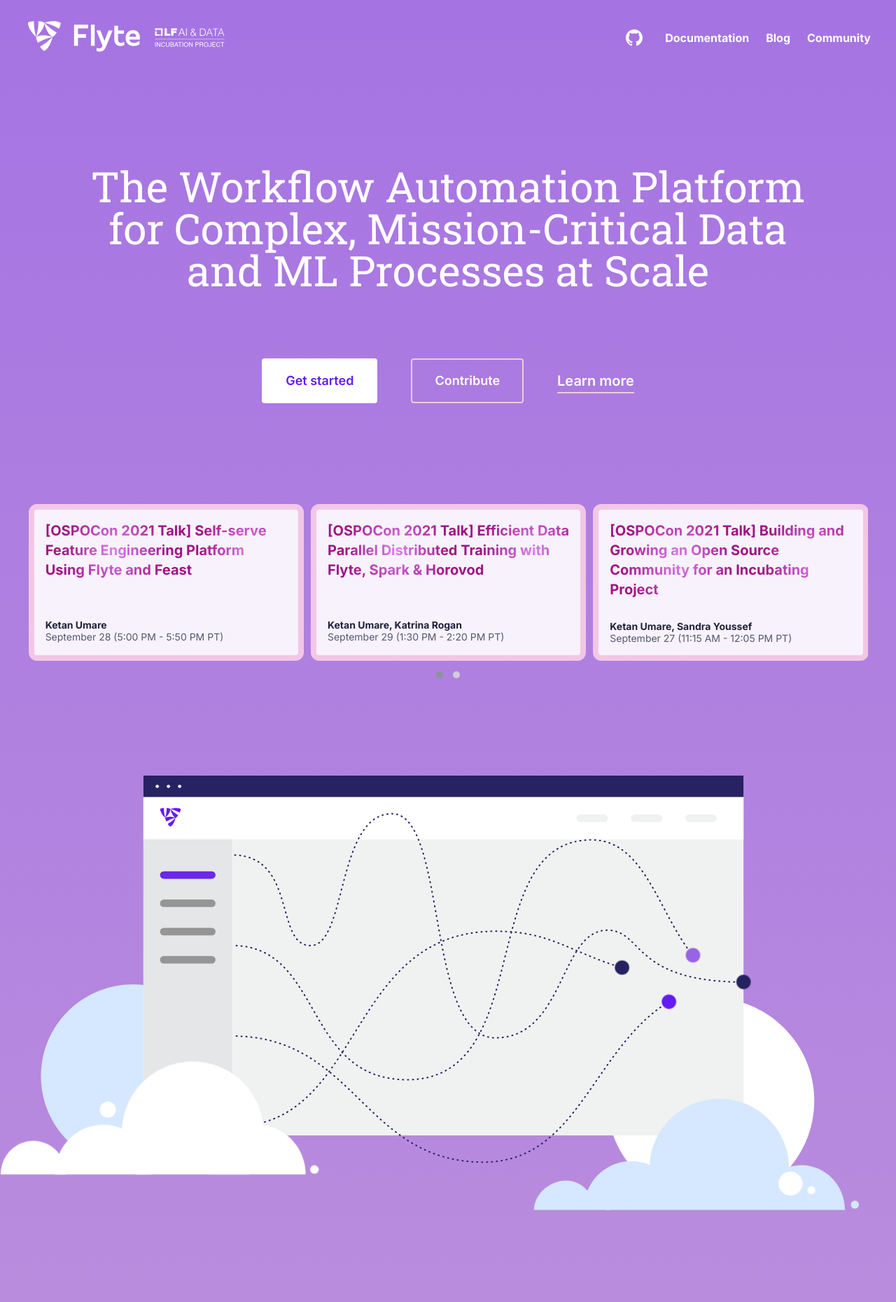
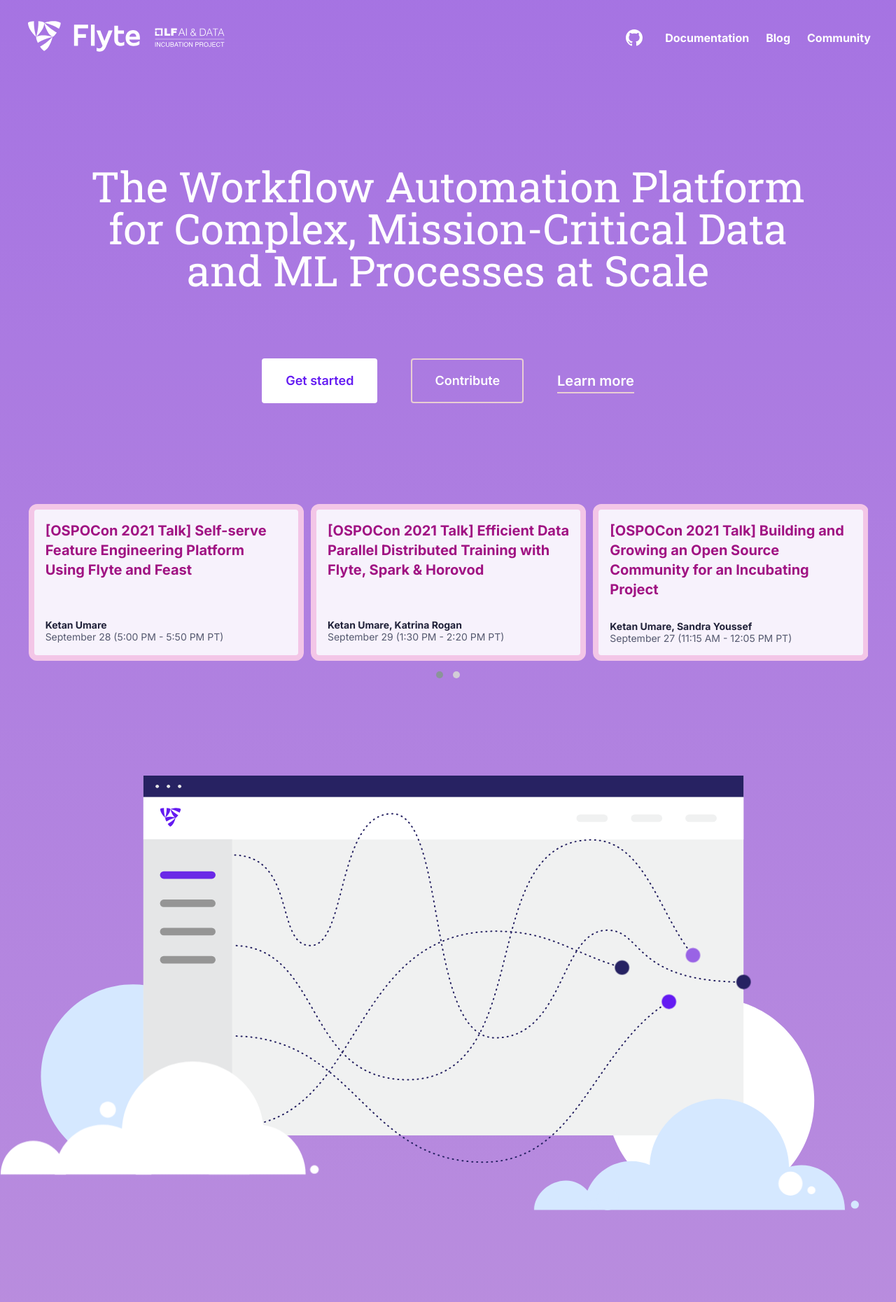
Before and after one commit to flyteorg/flyteorg.github.io, a Jekyll site: the page built from index.html, in a window 1280 px wide. Shown: the top 1860 px of the page at 70% size. Built offline with Jekyll 4.4.1, drawn with Linux system fonts in a browser that asks for light colours; comment, search, counter and statistics services are not loaded; a style sheet for code colours, icons or effects is not loaded.

Commit message:
Remove gradient
Signed-off-by: Samhita Alla <aallasamhita@gmail.com>

```diff
--- a/assets/css/style.css
+++ b/assets/css/style.css
@@ -26,119 +26,32 @@ h1 {
 
 /* TALK */
 .gradient-text-talk {
-  /* Create a conic gradient. */
-  /* Double percentages to avoid blur (#000 10%, #fff 10%, #fff 20%, ...). */
-  background: rgb(226, 129, 241);
-  background: radial-gradient(
-    circle,
-    rgba(226, 129, 241, 1) 0%,
-    rgba(159, 7, 121, 1) 71%
-  );
-  background-size: 57%;
-  background-repeat: repeat;
-
-  /* Use the text as a mask for the background. */
-  /* This will show the gradient as a text color rather than element bg. */
-  -webkit-background-clip: text;
-  -webkit-text-fill-color: transparent;
-
-  /* Animate the text when loading the element. */
-  /* This animates it on page load and when hovering out. */
-  animation: gradient-text-animation-rev 0.5s ease forwards;
-
+  color: rgba(159, 7, 121, 1);
   cursor: pointer;
 }
 
 /* FEATURE */
 .gradient-text-feature {
-  /* Create a conic gradient. */
-  /* Double percentages to avoid blur (#000 10%, #fff 10%, #fff 20%, ...). */
-  background: rgb(34, 178, 181);
-  background: radial-gradient(
-    circle,
-    rgba(34, 178, 181, 1) 0%,
-    rgba(7, 42, 159, 1) 71%
-  );
-  background-size: 57%;
-  background-repeat: repeat;
-
-  /* Use the text as a mask for the background. */
-  /* This will show the gradient as a text color rather than element bg. */
-  -webkit-background-clip: text;
-  -webkit-text-fill-color: transparent;
-
-  /* Animate the text when loading the element. */
-  /* This animates it on page load and when hovering out. */
-  animation: gradient-text-animation-rev 0.5s ease forwards;
-
+  color: rgba(7, 42, 159, 1);
   cursor: pointer;
 }
 
 /* BLOG */
 .gradient-text-blog {
-  /* Create a conic gradient. */
-  /* Double percentages to avoid blur (#000 10%, #fff 10%, #fff 20%, ...). */
-  background: rgb(152, 198, 114);
-  background: radial-gradient(
-    circle,
-    rgba(152, 198, 114, 1) 0%,
-    rgba(7, 159, 124, 1) 71%
-  );
-  background-size: 57%;
-  background-repeat: repeat;
-
-  /* Use the text as a mask for the background. */
-  /* This will show the gradient as a text color rather than element bg. */
-  -webkit-background-clip: text;
-  -webkit-text-fill-color: transparent;
-
-  /* Animate the text when loading the element. */
-  /* This animates it on page load and when hovering out. */
-  animation: gradient-text-animation-rev 0.5s ease forwards;
-
+  color: rgba(7, 159, 124, 1);
   cursor: pointer;
 }
 
 /* ANIMATION */
 /* Add animation on hover. */
-.gradient-text-blog:hover,
-.gradient-text-talk:hover,
+.gradient-text-blog:hover {
+ color: #78bd40;
+}
+.gradient-text-talk:hover {
+  color: #d753ec;
+}
 .gradient-text-feature:hover {
-  animation: gradient-text-animation 0.5s ease forwards;
-}
-
-/* Move the background and make it larger. */
-/* Animation shown when hovering over the text. */
-@keyframes gradient-text-animation {
-  0% {
-    background-size: 57%;
-    background-position: 0 0;
-  }
-  20% {
-    background-size: 57%;
-    background-position: 0 1em;
-  }
-  100% {
-    background-size: 300%;
-    background-position: -9em 1em;
-  }
-}
-
-/* Move the background and make it smaller. */
-/* Animation shown when entering the page and after the hover animation. */
-@keyframes gradient-text-animation-rev {
-  0% {
-    background-size: 300%;
-    background-position: -9em 1em;
-  }
-  20% {
-    background-size: 57%;
-    background-position: 0 1em;
-  }
-  100% {
-    background-size: 57%;
-    background-position: 0 0;
-  }
+  color: rgb(34, 178, 181);
 }
 
 .center-feature-text {
--- a/index.html
+++ b/index.html
@@ -126,7 +126,7 @@ title: Flyte
               "
             >
               <div class="mb-8">
-                <div class="text-gray-900 font-bold text-xl gradient-text-talk">
+                <div class="font-bold text-xl gradient-text-talk">
                   [OSPOCon 2021 Talk] Building and Growing an Open Source
                   Community for an Incubating Project
                 </div>
@@ -167,7 +167,7 @@ title: Flyte
               "
             >
               <div class="mb-8">
-                <div class="text-gray-900 font-bold text-xl gradient-text-talk">
+                <div class="font-bold text-xl gradient-text-talk">
                   [OSPOCon 2021 Talk] Enforcing Data Quality in Data Processing
                   and ML Pipelines with Flyte and Pandera
                 </div>
@@ -208,7 +208,7 @@ title: Flyte
               "
             >
               <div class="mb-8">
-                <div class="text-gray-900 font-bold text-xl gradient-text-talk">
+                <div class="font-bold text-xl gradient-text-talk">
                   [OSPOCon 2021 Talk] Self-serve Feature Engineering Platform
                   Using Flyte and Feast
                 </div>
@@ -249,7 +249,7 @@ title: Flyte
               "
             >
               <div class="mb-8">
-                <div class="text-gray-900 font-bold text-xl gradient-text-talk">
+                <div class="font-bold text-xl gradient-text-talk">
                   [OSPOCon 2021 Talk] Efficient Data Parallel Distributed
                   Training with Flyte, Spark & Horovod
                 </div>
@@ -291,7 +291,7 @@ title: Flyte
               "
             >
               <div
-                class="text-gray-900 font-bold text-xl gradient-text-feature"
+                class="font-bold text-xl gradient-text-feature"
               >
                 [Release] Flytekit 0.21.0
               </div>
@@ -318,7 +318,7 @@ title: Flyte
                 w-full
               "
             >
-              <div class="text-gray-900 font-bold text-xl gradient-text-blog">
+              <div class="font-bold text-xl gradient-text-blog">
                 [Blog] Map Tasks in Flyte
               </div>
             </div>
```
